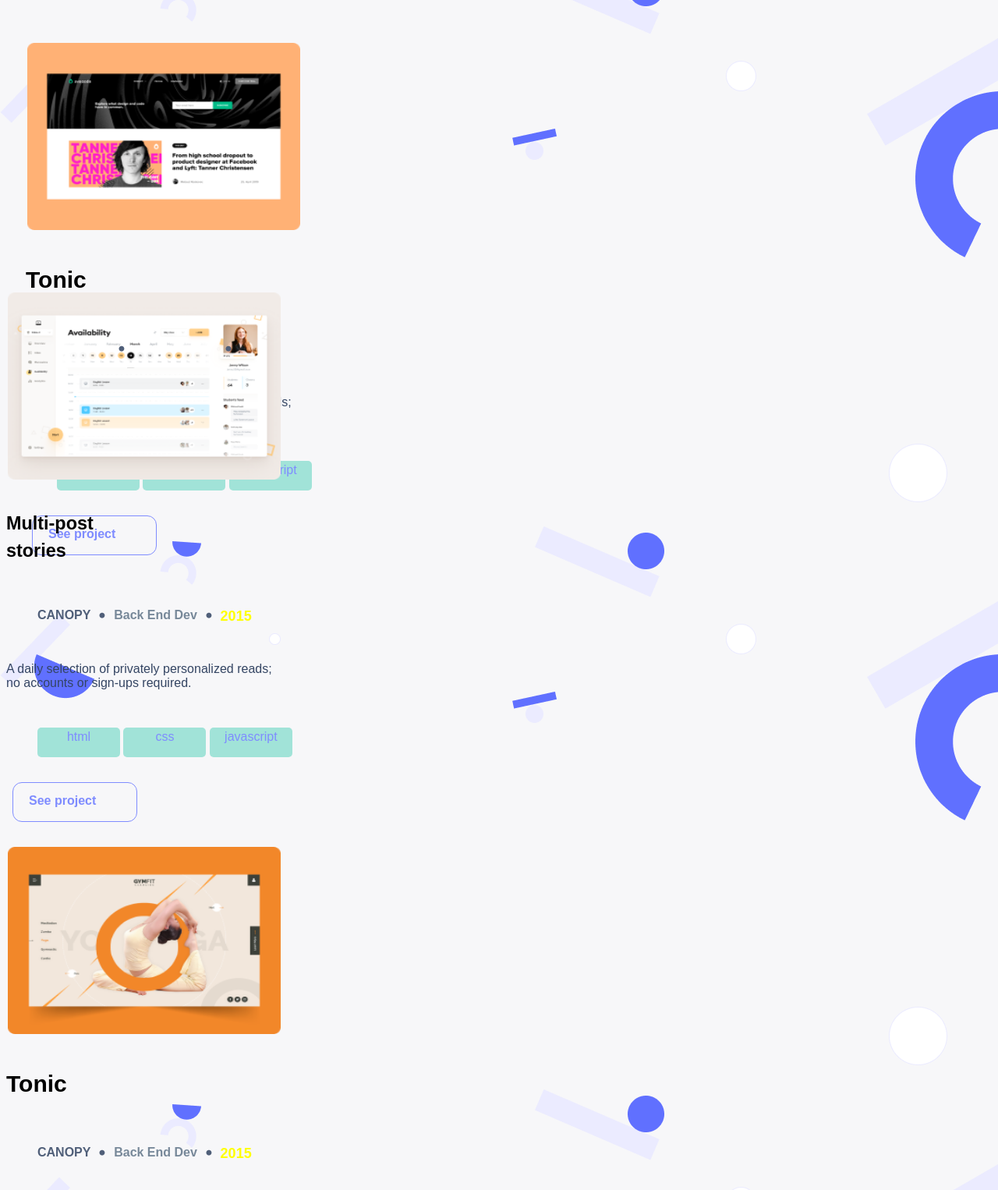
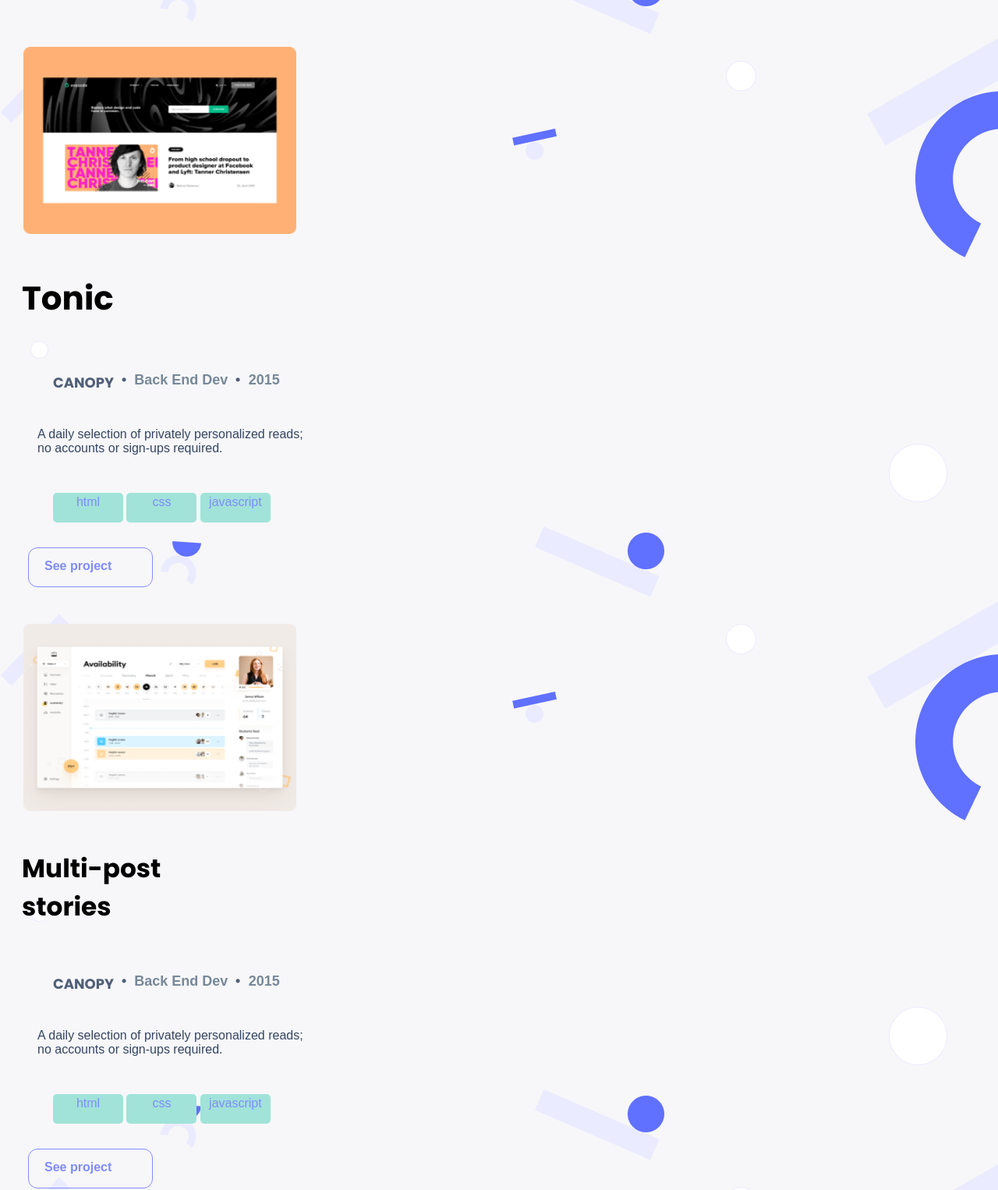
Before and after one commit to engrabdullahriaz/Portfolio-Project, a website: page index.html in a window 1280 px wide. Shown: the part 678-2204 px from the top of the page at 78% size. Drawn offline with Linux system fonts and the light colour scheme; a web font is replaced by a local one.

Commit message:
Updated css file
updated styles for projects sections and about myself.

```diff
--- a/style.css
+++ b/style.css
@@ -134,13 +134,32 @@ body {
 .container-work {
   width: 100%;
   display: grid;
-  grid-template-columns: repeat(auto fit);
-  place-content: left;
-  gap: 1rem;
-  margin-left: 25px;
+  gap: 4rem;
   height: 40vh;
+  margin: 5px 20px;
 }
 
+.container-work1 {
+  width: 100%;
+  display: grid;
+  gap: 4rem;
+  height: 40vh;
+  margin: 420px 20px;
+}
+.container-work2 {
+  width: 100%;
+  display: grid;
+  gap: 4rem;
+  height: 40vh;
+  margin: 450px 20px;
+}
+.container-work3 {
+  width: 100%;
+  display: grid;
+  gap: 4rem;
+  height: 40vh;
+  margin: 420px 20px;
+}
 .card-info {
   display: flex;
   justify-content: space-between;
@@ -168,39 +187,45 @@ body {
 }
 
 .card-header {
-  font-size: 20px;
+  font-size: 28px;
   font-weight: 700;
   display: flex;
+  font-family: "Poppins", sans-serif;
   flex-direction: column;
   justify-content: right;
   color: #000;
   line-height: 1.5;
-  letter-spacing: 1.8;
+  letter-spacing: 0px;
 }
 
 .card-details {
   display: flex;
   flex-direction: row;
   gap: 0.5rem;
-  font-size: 16px;
+  font-size: 12px;
   list-style-type: none;
   font-weight: 700;
   color: #344563;
+
 }
 
 .card-first-element {
   text-transform: uppercase;
   color: #505f79;
+  font-size: 18px;
+  font-family: "Poppins", sans-serif;
 }
 
 .card-second-element {
   color: lightslategray;
   font-weight: 800;
+  font-size: 18px;
+
 }
 
 .card-third-element {
-  color: yellow;
-  font-weight: 600;
+  color: lightslategray;
+  font-weight: 800;
   font-size: 18px;
 }
 
@@ -214,6 +239,7 @@ body {
   font-weight: 400;
   color: #344563;
   max-width: 350px;
+  margin-left: 20px;
 }
 
 .btn-languages {
@@ -223,7 +249,7 @@ body {
   text-decoration: none;
   display: inline-block;
   font-size: 16px;
-  width: 6rem;
+  width: 5rem;
   height: 2rem;
   border-radius: 5px;
   justify-content: flex-start;
@@ -268,9 +294,9 @@ body {
 }
 
 .about_me {
-  margin: 150px 0;
+  margin: 5px 20px;
   width: 100%;
-  min-height: 1701px;
+  min-height: 1501px;
   color: #505f79;
 }
 
@@ -283,7 +309,7 @@ body {
   grid-template-columns: 1fr;
   width: 70vw;
   margin: auto;
-  padding-top: 100px;
+  padding-top: 1px;
   margin-left: 12px;
 }
 
@@ -296,6 +322,7 @@ body {
   color: #344563;
   display: flex;
   flex-direction: column;
+  margin-top: 1rem;
 }
 
 .about_info {
@@ -311,7 +338,7 @@ body {
   font-size: 17px;
   line-height: 1.2;
   color: #344563;
-  margin: 24px 0;
+  margin: 5px 0;
   max-width: 350px;
 }
 
```
